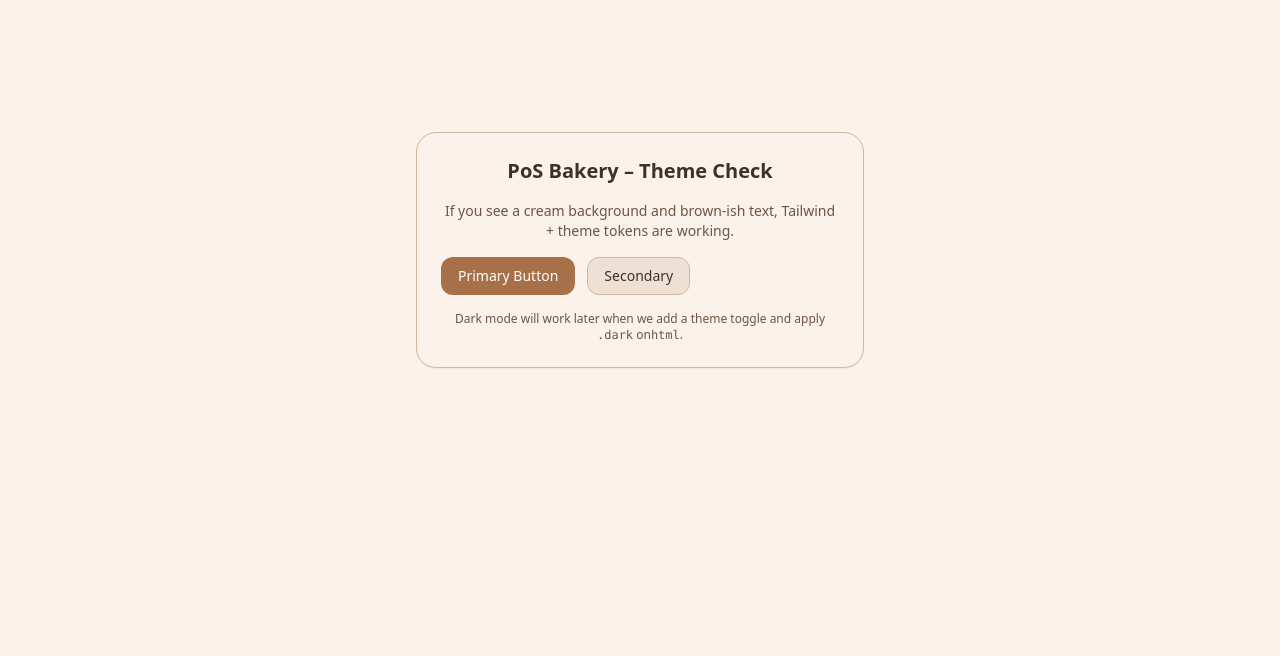
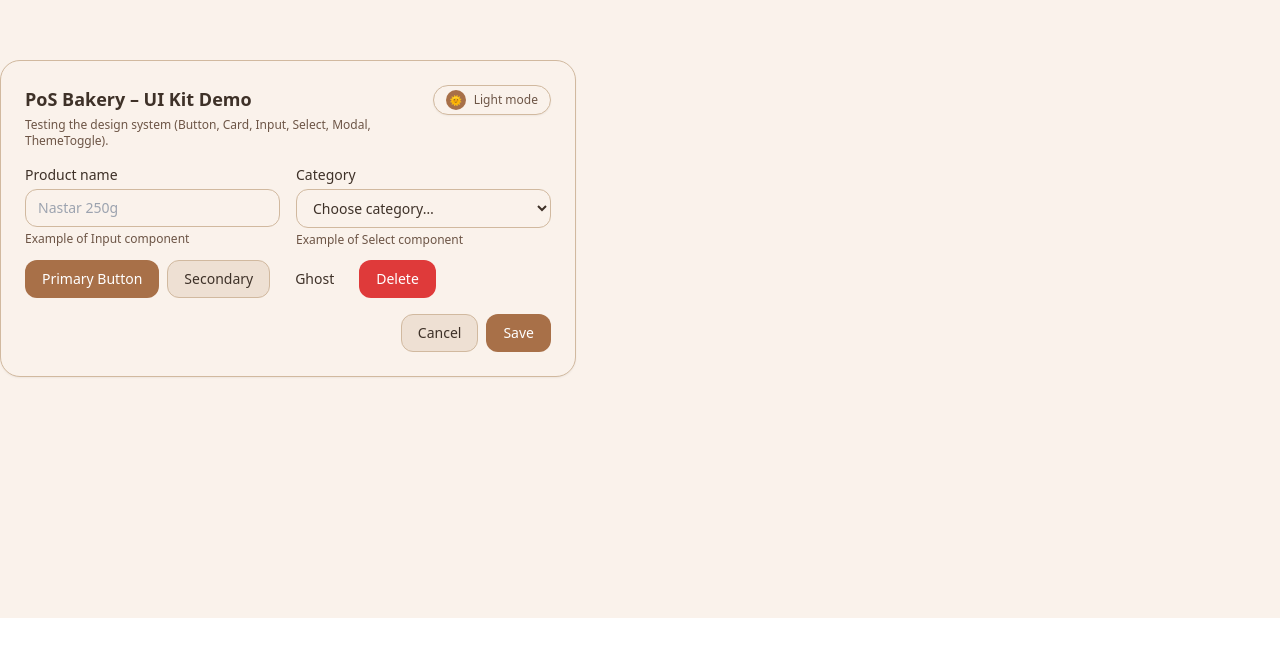
Before and after one commit to heriawanfx/pos-bakery, a React (Vite) app: page / in a window 1280 px wide. Shown: the part 182-838 px from the top of the page. After the commit the page ends 800 px from the top, so only its background shows below. Built offline with nearby package versions, Linux system fonts and the light colour scheme.

Commit message:
UI: Add Components

```diff
--- a/package.json
+++ b/package.json
@@ -10,6 +10,7 @@
     "preview": "vite preview"
   },
   "dependencies": {
+    "clsx": "^2.1.1",
     "react": "^19.2.0",
     "react-dom": "^19.2.0"
   },
--- a/src/App.tsx
+++ b/src/App.tsx
@@ -1,30 +1,74 @@
-import './App.css'
+import { useState } from "react";
+import { ThemeToggle } from "./components/ThemeToggle";
+import { Card, CardHeader, CardBody, CardFooter } from "./components/ui/Card";
+import { Button } from "./components/ui/Button";
+import { Input } from "./components/ui/Input";
+import { Select } from "./components/ui/Select";
+import { Modal } from "./components/ui/Modal";
+
 function App() {
+  const [open, setOpen] = useState(false);
+  const [productName, setProductName] = useState("");
+  const [category, setCategory] = useState("");
+
   return (
     <div className="min-h-screen bg-background text-foreground flex items-center justify-center">
-      <div className="max-w-md w-full space-y-4 rounded-2xl bg-card border border-border p-6 shadow-sm">
-        <h1 className="text-xl font-semibold">
-          PoS Bakery – Theme Check
-        </h1>
+      <Card className="max-w-xl w-full p-6 space-y-4">
+        <CardHeader
+          title="PoS Bakery – UI Kit Demo"
+          description="Testing the design system (Button, Card, Input, Select, Modal, ThemeToggle)."
+          actions={<ThemeToggle />}
+        />
+
+        <CardBody>
+          <div className="grid gap-4 md:grid-cols-2">
+            <Input
+              label="Product name"
+              value={productName}
+              onChange={(e) => setProductName(e.target.value)}
+              placeholder="Nastar 250g"
+              hint="Example of Input component"
+            />
+
+            <Select
+              label="Category"
+              value={category}
+              onChange={(e) => setCategory(e.target.value)}
+              hint="Example of Select component"
+            >
+              <option value="">Choose category…</option>
+              <option value="cookies">Dry cookies</option>
+              <option value="cakes">Cakes</option>
+              <option value="others">Others</option>
+            </Select>
+          </div>
+
+          <div className="flex gap-2 flex-wrap">
+            <Button onClick={() => setOpen(true)}>Primary Button</Button>
+            <Button variant="secondary">Secondary</Button>
+            <Button variant="ghost">Ghost</Button>
+            <Button variant="destructive">Delete</Button>
+          </div>
+        </CardBody>
+
+        <CardFooter>
+          <Button variant="secondary">Cancel</Button>
+          <Button>Save</Button>
+        </CardFooter>
+      </Card>
+
+      <Modal
+        title="Modal example"
+        open={open}
+        onClose={() => setOpen(false)}
+      >
         <p className="text-sm text-muted-foreground">
-          If you see a cream background and brown-ish text, Tailwind + theme tokens
-          are working.
+          This is a basic modal using the card theme and semantic colors.
         </p>
-
-        <div className="flex gap-3">
-          <button className="rounded-lg bg-primary px-4 py-2 text-sm font-medium text-primary-foreground hover:bg-primary/90">
-            Primary Button
-          </button>
-          <button className="rounded-lg border border-border bg-secondary px-4 py-2 text-sm font-medium text-secondary-foreground hover:bg-secondary/90">
-            Secondary
-          </button>
+        <div className="mt-4 flex justify-end">
+          <Button onClick={() => setOpen(false)}>Close</Button>
         </div>
-
-        <p className="text-xs text-muted-foreground">
-          Dark mode will work later when we add a theme toggle and apply <code>.dark</code> on
-          <code>html</code>.
-        </p>
-      </div>
+      </Modal>
     </div>
   );
 }
--- /dev/null
+++ b/src/components/ThemeToggle.tsx
@@ -0,0 +1,35 @@
+import { useEffect, useState } from "react";
+import { applyTheme, getInitialTheme, type Theme } from "../utils/theme";
+
+export function ThemeToggle() {
+  const [theme, setTheme] = useState<Theme>("light");
+
+  useEffect(() => {
+    const initial = getInitialTheme();
+    setTheme(initial);
+  }, []);
+
+  useEffect(() => {
+    applyTheme(theme);
+  }, [theme]);
+
+  const toggle = () => {
+    setTheme((prev) => (prev === "light" ? "dark" : "light"));
+  };
+
+  return (
+    <button
+      type="button"
+      onClick={toggle}
+      className="inline-flex items-center gap-2 rounded-full border border-border bg-card px-3 py-1 text-xs font-medium text-muted-foreground shadow-sm hover:bg-muted"
+    >
+      <span
+        className="flex h-5 w-5 items-center justify-center rounded-full bg-primary text-primary-foreground text-[10px]"
+        aria-hidden="true"
+      >
+        {theme === "light" ? "🌞" : "🌙"}
+      </span>
+      <span>{theme === "light" ? "Light mode" : "Dark mode"}</span>
+    </button>
+  );
+}
--- /dev/null
+++ b/src/components/ui/Button.tsx
@@ -0,0 +1,55 @@
+import type { ButtonHTMLAttributes, ReactNode } from "react";
+import clsx from "clsx";
+
+type ButtonVariant = "primary" | "secondary" | "ghost" | "destructive";
+type ButtonSize = "sm" | "md" | "lg";
+
+interface ButtonProps extends ButtonHTMLAttributes<HTMLButtonElement> {
+  variant?: ButtonVariant;
+  size?: ButtonSize;
+  fullWidth?: boolean;
+  children: ReactNode;
+}
+
+const baseClasses =
+  "inline-flex items-center justify-center rounded-lg font-medium transition-colors focus:outline-none focus:ring-2 focus:ring-primary/60 focus:ring-offset-1 disabled:opacity-60 disabled:cursor-not-allowed";
+
+const variantClasses: Record<ButtonVariant, string> = {
+  primary: "bg-primary text-primary-foreground hover:bg-primary/90",
+  secondary:
+    "bg-secondary text-secondary-foreground border border-border hover:bg-secondary/90",
+  ghost:
+    "bg-transparent text-foreground hover:bg-muted border border-transparent",
+  destructive:
+    "bg-destructive text-destructive-foreground hover:bg-destructive/90",
+};
+
+const sizeClasses: Record<ButtonSize, string> = {
+  sm: "px-3 py-1.5 text-xs",
+  md: "px-4 py-2 text-sm",
+  lg: "px-5 py-2.5 text-base",
+};
+
+export function Button({
+  variant = "primary",
+  size = "md",
+  fullWidth,
+  className,
+  children,
+  ...rest
+}: ButtonProps) {
+  return (
+    <button
+      className={clsx(
+        baseClasses,
+        variantClasses[variant],
+        sizeClasses[size],
+        fullWidth && "w-full",
+        className
+      )}
+      {...rest}
+    >
+      {children}
+    </button>
+  );
+}
--- /dev/null
+++ b/src/components/ui/Card.tsx
@@ -0,0 +1,48 @@
+import type { ReactNode } from "react";
+import clsx from "clsx";
+
+interface CardProps {
+  children: ReactNode;
+  className?: string;
+}
+
+export function Card({ children, className }: CardProps) {
+  return (
+    <div
+      className={clsx(
+        "rounded-2xl bg-card text-card-foreground border border-border shadow-sm",
+        className
+      )}
+    >
+      {children}
+    </div>
+  );
+}
+
+interface CardHeaderProps {
+  title: string;
+  description?: string;
+  actions?: ReactNode;
+}
+
+export function CardHeader({ title, description, actions }: CardHeaderProps) {
+  return (
+    <div className="mb-4 flex items-start justify-between gap-3">
+      <div>
+        <h2 className="text-lg font-semibold text-foreground">{title}</h2>
+        {description && (
+          <p className="mt-1 text-xs text-muted-foreground">{description}</p>
+        )}
+      </div>
+      {actions && <div className="flex-shrink-0">{actions}</div>}
+    </div>
+  );
+}
+
+export function CardBody({ children }: { children: ReactNode }) {
+  return <div className="space-y-3">{children}</div>;
+}
+
+export function CardFooter({ children }: { children: ReactNode }) {
+  return <div className="mt-4 flex justify-end gap-2">{children}</div>;
+}
--- /dev/null
+++ b/src/components/ui/Input.tsx
@@ -0,0 +1,33 @@
+import type { InputHTMLAttributes } from "react";
+import clsx from "clsx";
+
+interface InputProps extends InputHTMLAttributes<HTMLInputElement> {
+  label?: string;
+  error?: string;
+  hint?: string;
+}
+
+export function Input({ label, error, hint, className, ...rest }: InputProps) {
+  const inputClasses = clsx(
+    "w-full rounded-lg border bg-background px-3 py-2 text-sm",
+    "border-input focus:border-primary focus:ring-2 focus:ring-primary/40 focus:outline-none",
+    error && "border-destructive focus:border-destructive focus:ring-destructive/40",
+    className
+  );
+
+  return (
+    <div className="space-y-1">
+      {label && (
+        <label className="block text-sm font-medium text-foreground">
+          {label}
+        </label>
+      )}
+      <input className={inputClasses} {...rest} />
+      {error ? (
+        <p className="text-xs text-destructive">{error}</p>
+      ) : (
+        hint && <p className="text-xs text-muted-foreground">{hint}</p>
+      )}
+    </div>
+  );
+}
--- /dev/null
+++ b/src/components/ui/Modal.tsx
@@ -0,0 +1,35 @@
+import type { ReactNode } from "react";
+import { Button } from "./Button";
+
+interface ModalProps {
+  title: string;
+  open: boolean;
+  onClose: () => void;
+  children: ReactNode;
+}
+
+export function Modal({ title, open, onClose, children }: ModalProps) {
+  if (!open) return null;
+
+  return (
+    <div className="fixed inset-0 z-50 flex items-center justify-center bg-black/40">
+      <div className="w-full max-w-lg rounded-2xl bg-card border border-border p-5 shadow-lg">
+        <div className="mb-3 flex items-center justify-between gap-3">
+          <h2 className="text-base font-semibold text-foreground">
+            {title}
+          </h2>
+          <Button
+            type="button"
+            variant="ghost"
+            size="sm"
+            onClick={onClose}
+            aria-label="Close modal"
+          >
+            ✕
+          </Button>
+        </div>
+        <div>{children}</div>
+      </div>
+    </div>
+  );
+}
--- /dev/null
+++ b/src/components/ui/Select.tsx
@@ -0,0 +1,43 @@
+import type { SelectHTMLAttributes, ReactNode } from "react";
+import clsx from "clsx";
+
+interface SelectProps extends SelectHTMLAttributes<HTMLSelectElement> {
+  label?: string;
+  error?: string;
+  hint?: string;
+  children: ReactNode;
+}
+
+export function Select({
+  label,
+  error,
+  hint,
+  className,
+  children,
+  ...rest
+}: SelectProps) {
+  const selectClasses = clsx(
+    "w-full rounded-lg border bg-background px-3 py-2 text-sm",
+    "border-input focus:border-primary focus:ring-2 focus:ring-primary/40 focus:outline-none",
+    error && "border-destructive focus:border-destructive focus:ring-destructive/40",
+    className
+  );
+
+  return (
+    <div className="space-y-1">
+      {label && (
+        <label className="block text-sm font-medium text-foreground">
+          {label}
+        </label>
+      )}
+      <select className={selectClasses} {...rest}>
+        {children}
+      </select>
+      {error ? (
+        <p className="text-xs text-destructive">{error}</p>
+      ) : (
+        hint && <p className="text-xs text-muted-foreground">{hint}</p>
+      )}
+    </div>
+  );
+}
--- a/src/main.tsx
+++ b/src/main.tsx
@@ -3,6 +3,11 @@ import { createRoot } from 'react-dom/client'
 import './index.css'
 import "./styles/globals.css";
 import App from './App.tsx'
+import { applyTheme, getInitialTheme } from './utils/theme.ts';
+
+
+// Terapkan theme SEBELUM render
+applyTheme(getInitialTheme());
 
 createRoot(document.getElementById('root')!).render(
   <StrictMode>
--- /dev/null
+++ b/src/utils/theme.ts
@@ -0,0 +1,30 @@
+export type Theme = "light" | "dark";
+
+const STORAGE_KEY = "pos-theme";
+
+export function getInitialTheme(): Theme {
+  if (typeof window === "undefined") return "light";
+
+  // 1. Cek dari localStorage dulu
+  const stored = window.localStorage.getItem(STORAGE_KEY);
+  if (stored === "light" || stored === "dark") {
+    return stored;
+  }
+
+  // 2. Kalau belum ada, ikut system preference
+  const prefersDark = window.matchMedia?.("(prefers-color-scheme: dark)").matches;
+  return prefersDark ? "dark" : "light";
+}
+
+export function applyTheme(theme: Theme) {
+  if (typeof document === "undefined") return;
+  const root = document.documentElement;
+
+  if (theme === "dark") {
+    root.classList.add("dark");
+  } else {
+    root.classList.remove("dark");
+  }
+
+  window.localStorage.setItem(STORAGE_KEY, theme);
+}
```
Also changed, not shown: 1 other file (tests, documents, lock files or other folders).
